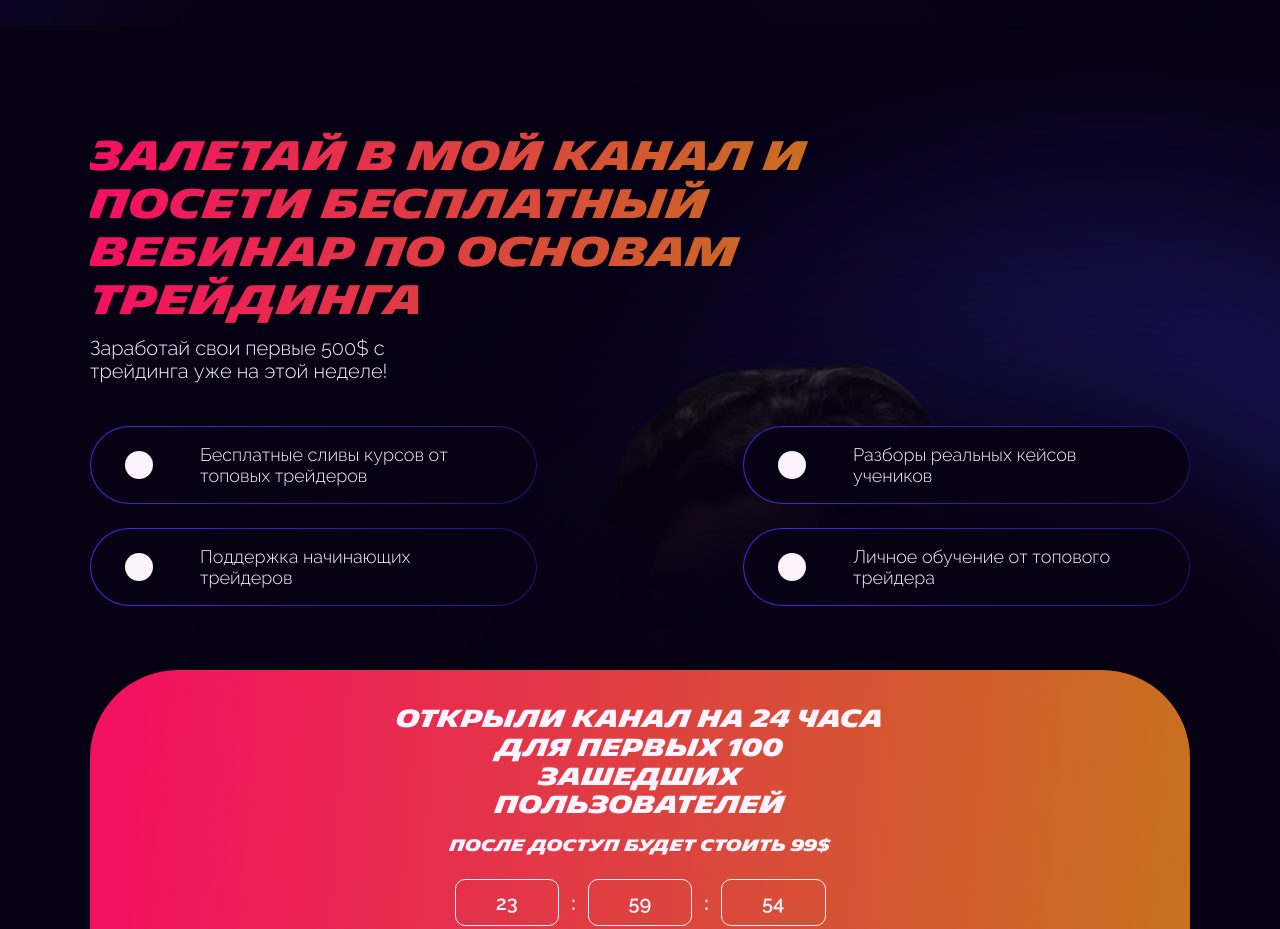
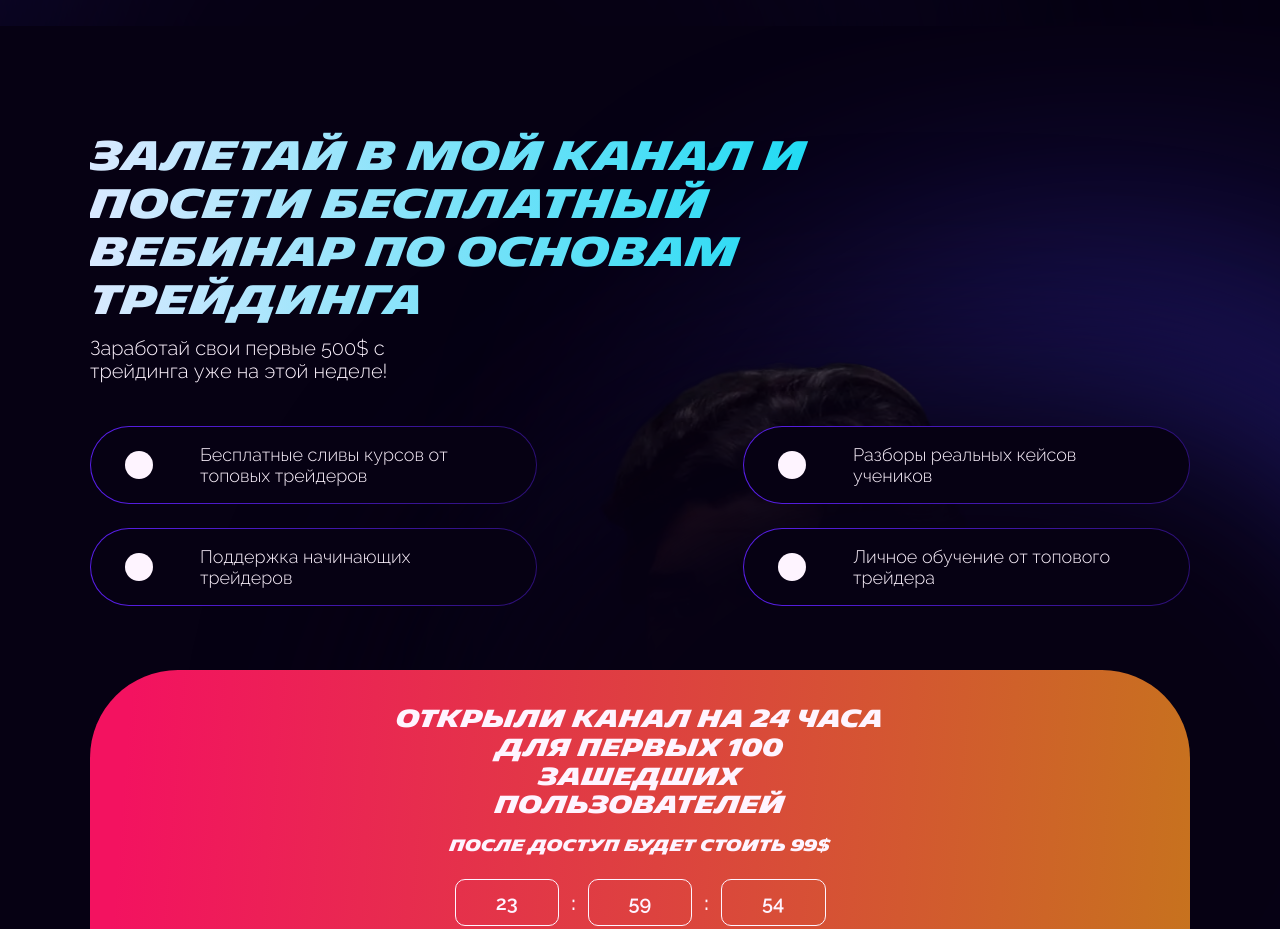
Before and after one commit to cyanidium-dev/crypto-landing, a Next.js app: page / in a window 1280 px wide. Shown: the part 6240-7169 px from the top of the page. Built offline with nearby package versions, Linux system fonts and the light colour scheme; no server answers.

Commit message:
updated text gradient

```diff
--- a/src/components/homePage/ctaWebinar/CtaWebinar.tsx
+++ b/src/components/homePage/ctaWebinar/CtaWebinar.tsx
@@ -19,7 +19,7 @@ export default function CtaWebinar() {
           viewport={{ once: true }}
           variants={fadeInAnimation({ x: -100 })}
           className="max-w-[331px] sm:max-w-[472px] tabxl:max-w-[744px] mb-3 font-michelin uppercase text-24bold tabxl:text-40bold text-transparent
-        bg-clip-text bg-caviarGradient"
+        bg-clip-text bg-ctaWebinarTextGradient"
         >
           залетай в мой канал и посети бесплатный вебинар по основам трейдинга
         </motion.h2>
--- a/tailwind.config.ts
+++ b/tailwind.config.ts
@@ -92,6 +92,8 @@ export default {
           "linear-gradient(90.44deg, #E2EFFF 0.38%, #12DAF2 103.92%)",
         certificateTextGradient:
           "linear-gradient(90.73deg, #E0EDFF -23.4%, #12DAF2 103.99%)",
+        ctaWebinarTextGradient:
+          "linear-gradient(90.44deg, #D9E9FF 0.38%, #12DAF2 103.92%)",
       },
     },
   },
```
